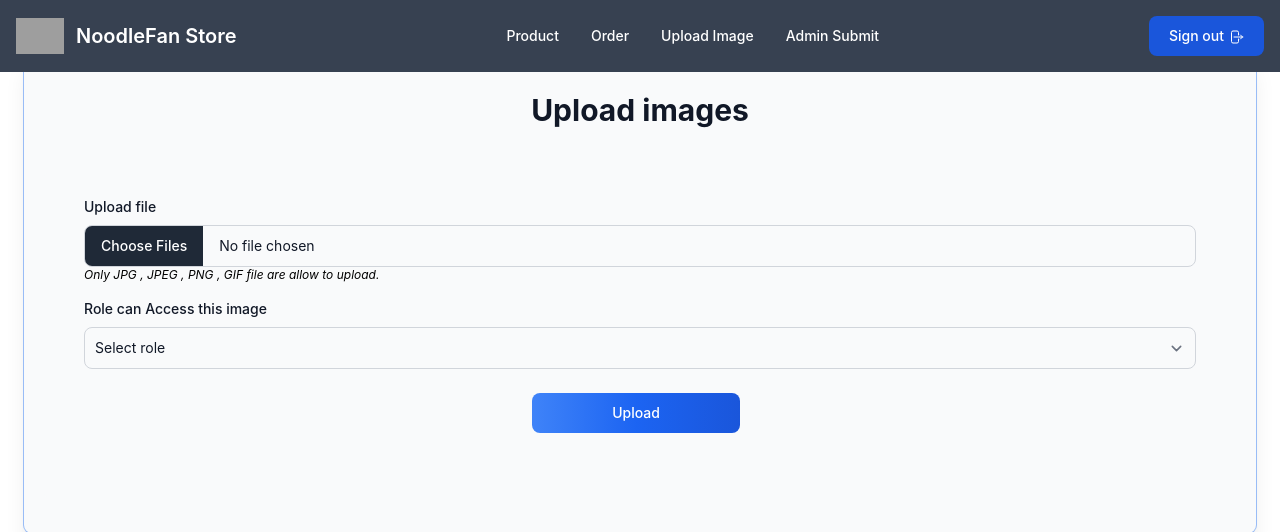
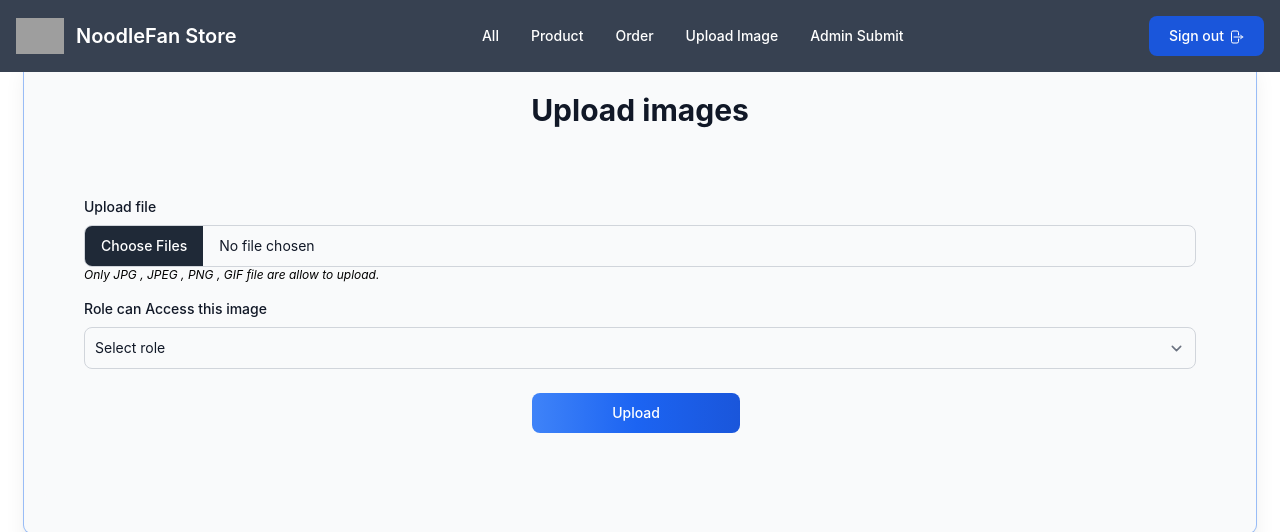
Before and after one commit to seazabuky/NoodleFan-Store, a PHP site: page /php/upload.php in a window 1280 px wide. Shown: the top 532 px of the page. Run offline with PHP 8.4, Linux system fonts and the light colour scheme; a user stored in the database is signed in; data comes from the database, SQL or seed files in the repository; some libraries are stand-ins or nearby versions; grey boxes are pictures that could not be loaded.

Commit message:
Update upload.php

```diff
--- a/php/upload.php
+++ b/php/upload.php
@@ -97,8 +97,11 @@ if (@$_SESSION["role"] != 'admin') {
             <div class="hidden justify-between items-center w-full md:flex md:w-auto md:order-1" id="navbar-sticky">
                 <ul class="flex flex-col p-4 mt-4 rounded-lg md:flex-row md:space-x-8 md:mt-0 md:text-sm md:font-medium md:bg-blue-100 lg:bg-transparent">
                     <li>
-                        <a href="../pricetable.php" class="block py-2 pr-4 pl-3 text-white rounded md:hover:bg-blue-500 md:hover:text-blue-700 md:p-0 md:dark:hover:text-white ">Product</a>
-                    </li>
+			<a href="all.php" class="block py-2 pr-4 pl-3 text-white rounded md:hover:bg-blue-500 md:hover:text-blue-700 md:p-0 md:dark:hover:text-white ">All</a>
+			</li>
+		<li>
+			<a href="../pricetable.php" class="block py-2 pr-4 pl-3 text-white rounded md:hover:bg-blue-500 md:hover:text-blue-700 md:p-0 md:dark:hover:text-white ">Product</a>
+			</li>
                     <li>
                         <a href="orderCheck.php" class="block py-2 pr-4 pl-3 text-white rounded md:hover:bg-gray-50 md:hover:text-blue-700 md:p-0 md:dark:hover:text-white ">Order</a>
                     </li>
```
